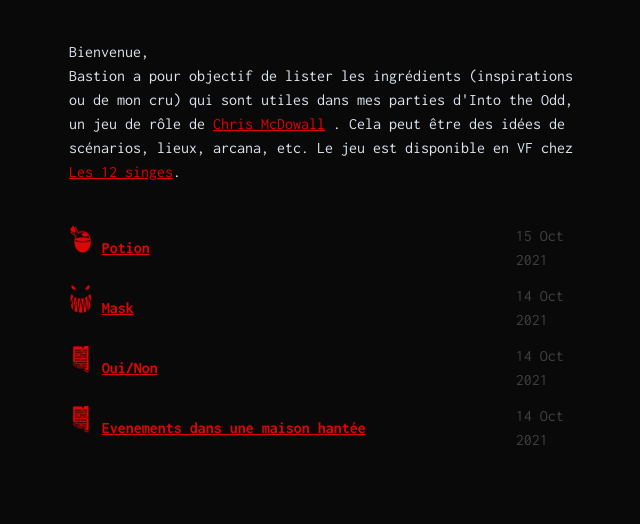
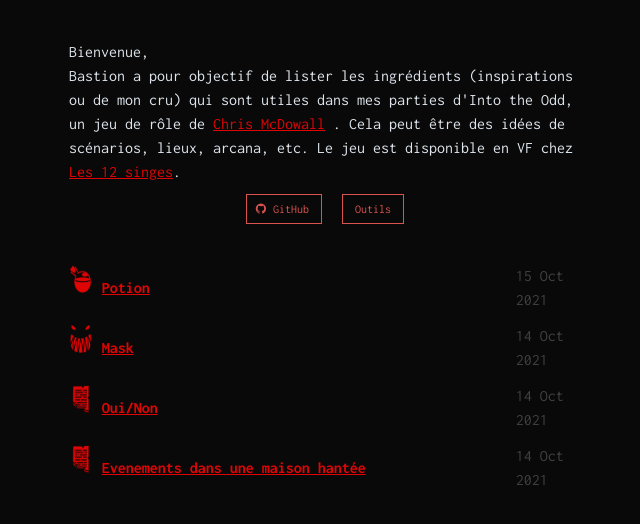
Before and after one commit to vurtn/bastion, a Jekyll site: the page built from index.html, in a window 1280 px wide. Shown: the top 524 px of the page, without its empty margins (315-955 px from the left). Built offline with Jekyll 4.4.1, drawn with Linux system fonts in a browser that asks for light colours; nearby versions of some CDN libraries; the list of posts is cut into pages by our own code.

Commit message:
presentation buttons

```diff
--- a/_includes/presentation.html
+++ b/_includes/presentation.html
@@ -3,4 +3,15 @@
 	<p>Bastion a pour objectif de lister les ingrédients (inspirations ou de mon cru) qui sont utiles dans mes parties
 		d'Into the Odd, un jeu de rôle de <a href="https://www.bastionland.com">Chris McDowall</a> . Cela peut être des
 		idées de scénarios, lieux, arcana, etc. Le jeu est disponible en VF chez <a href="https://www.les12singes.com/74-into-the-odd">Les 12 singes</a>.</p>
+
+	<div id="presentation-buttons">
+		<a class="button is-danger is-outlined is-small">
+			<span class="icon">
+				<i class="fa fa-github"> </i>
+			</span>
+			<span> GitHub </span>
+		</a>
+
+		<a class="button is-danger is-outlined is-small"> Outils </a>
+	</div>
 </div>
--- a/_sass/presentation.scss
+++ b/_sass/presentation.scss
@@ -2,3 +2,14 @@
 	margin-top: 40px;
 	margin-bottom: 40px;
 }
+
+#presentation-buttons {
+	margin-top: 10px;
+	display: flex;
+	justify-content: center;
+
+	a {
+		margin: 0 10px;
+		text-decoration: none;
+	}
+}
```
Also changed, not shown: 2 other files.
